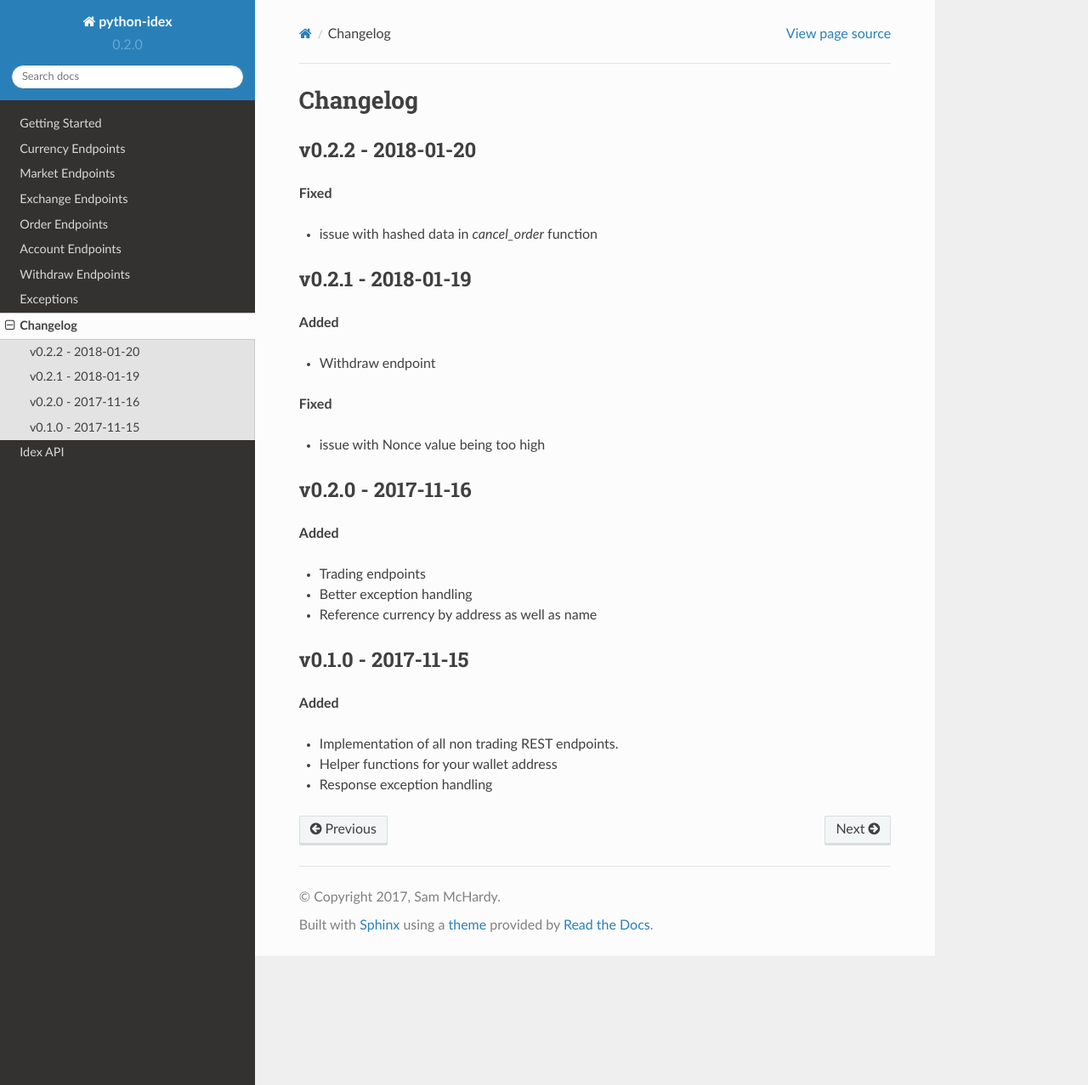
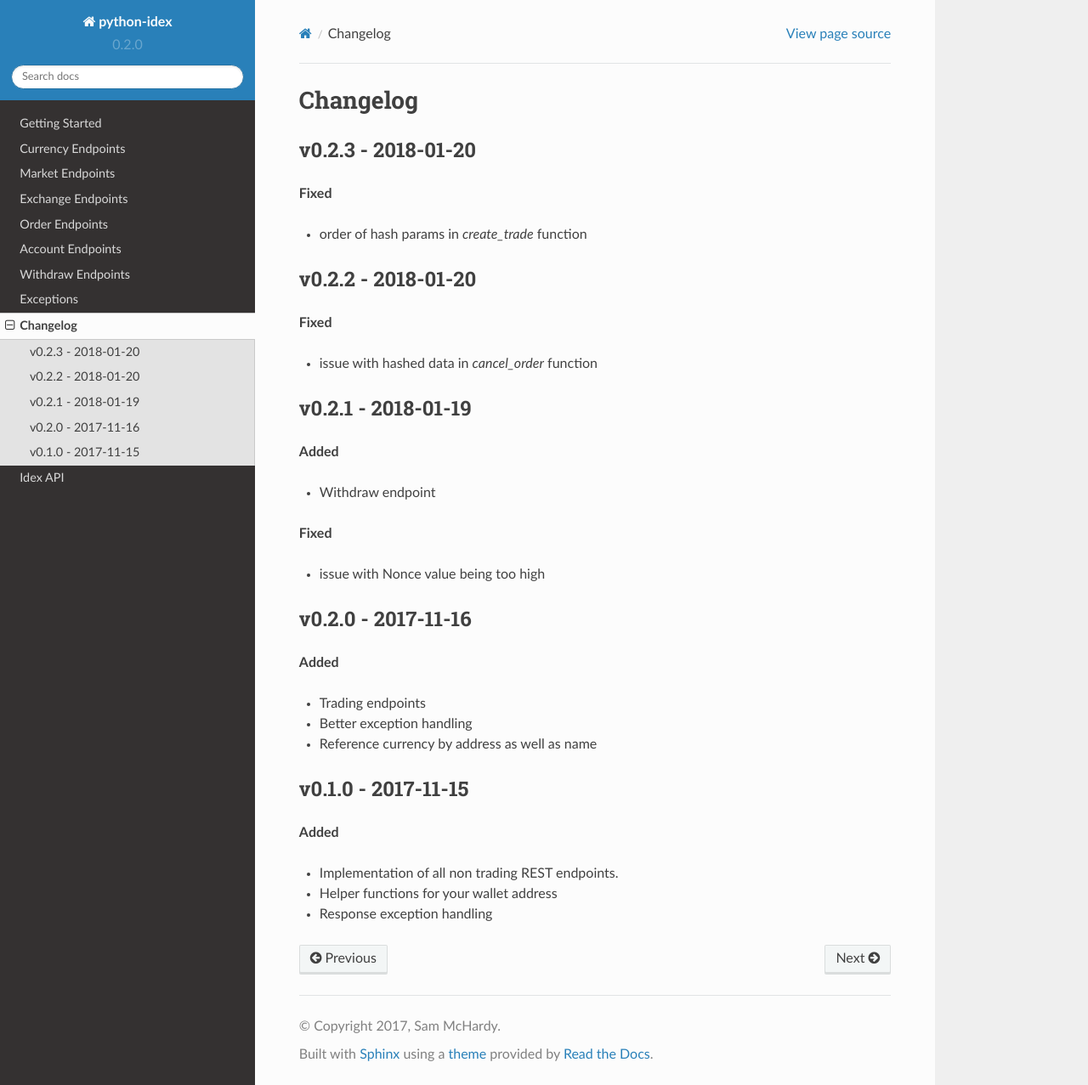
Before and after one commit to sammchardy/python-idex, a Sphinx documentation site: the page built from docs/changelog.rst, in a window 1280 px wide and 1277 px high. Shown: the whole window at 85% size. Built offline with Sphinx 7.4.7 and the Read the Docs theme 2.0.0, drawn with Linux system fonts in a browser that asks for light colours; formulas are drawn with MathJax 3.

Commit message:
Update to v0.2.3

```diff
--- a/README.rst
+++ b/README.rst
@@ -1,5 +1,5 @@
 =============================
-Welcome to python-idex v0.2.2
+Welcome to python-idex v0.2.3
 =============================
 
 .. image:: https://img.shields.io/pypi/v/python-idex.svg
--- a/docs/changelog.rst
+++ b/docs/changelog.rst
@@ -1,5 +1,12 @@
 Changelog
 =========
+
+v0.2.3 - 2018-01-20
+^^^^^^^^^^^^^^^^^^^
+
+**Fixed**
+
+- order of hash params in `create_trade` function
 
 v0.2.2 - 2018-01-20
 ^^^^^^^^^^^^^^^^^^^
--- a/setup.py
+++ b/setup.py
@@ -3,7 +3,7 @@ from setuptools import setup
 
 setup(
     name='python-idex',
-    version='0.2.2',
+    version='0.2.3',
     packages=['idex'],
     description='IDEX REST API python implementation',
     url='https://github.com/sammchardy/python-idex',
```
